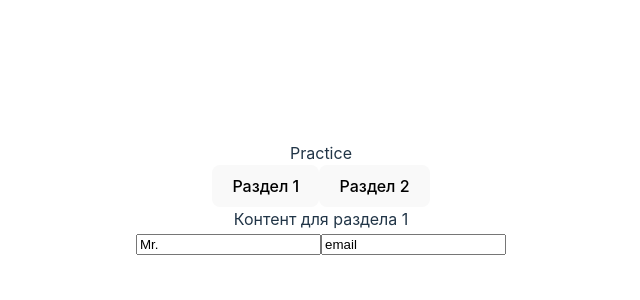
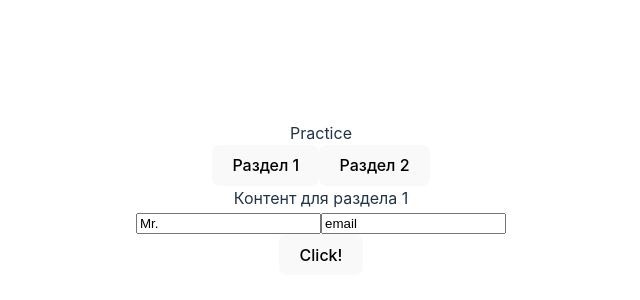
Before and after one commit to fozerc/react-hooks-practice, a React (Vite) app: page / in a window 1280 px wide. Shown: the part 202-502 px from the top of the page, without its empty margins (319-959 px from the left). Built offline with nearby package versions, Linux system fonts and the light colour scheme.

Commit message:
useRef, useEffect

```diff
--- a/src/App.jsx
+++ b/src/App.jsx
@@ -1,4 +1,4 @@
-import {useEffect, useState} from 'react'
+import {useEffect, useRef, useState} from 'react'
 import './App.css'
 
 const content = [
@@ -48,6 +48,24 @@ const useTitle = (initialTitle) => {
     return setTitle
 }
 
+const useClick = (onClick) => {
+    if (typeof onClick !== 'function') {
+        return;
+    }
+    const element = useRef()
+    useEffect(() => {
+        if (element.current) {
+            element.current.addEventListener('click', onClick)
+        }
+        return () => {
+            if (element.current) {
+                element.current.removeEventListener('click', onClick)
+            }
+        }
+    }, [])
+    return element;
+}
+
 function App() {
     const titleUpdater = useTitle('Загрузка...')
     setInterval(() => titleUpdater('Загружено'), 5000)
@@ -56,17 +74,22 @@ function App() {
     const checkAt = (value) => !value.includes("@", 1)
     const name = useInput('Mr.', maxLength)
     const email = useInput('email', checkAt)
+    const sayHello = () => console.log("Hello!")
+    const button = useClick(sayHello)
     return (
         <>
             <div>Practice</div>
             <div className={'tabs_menu'}>
                 {content.map((section, index) => (
-                    <button onClick={() => changeItem(index)}>{section.tab}</button>
+                    <button key={index} onClick={() => changeItem(index)}>{section.tab}</button>
                 ))}
                 <div>{currentItem.content}</div>
             </div>
             <input placeholder="Name" {...name}/>
             <input placeholder="Name" {...email}/>
+            <div className={"input_container"}>
+                <button ref={button}>Click!</button>
+            </div>
         </>
     )
 }
```
